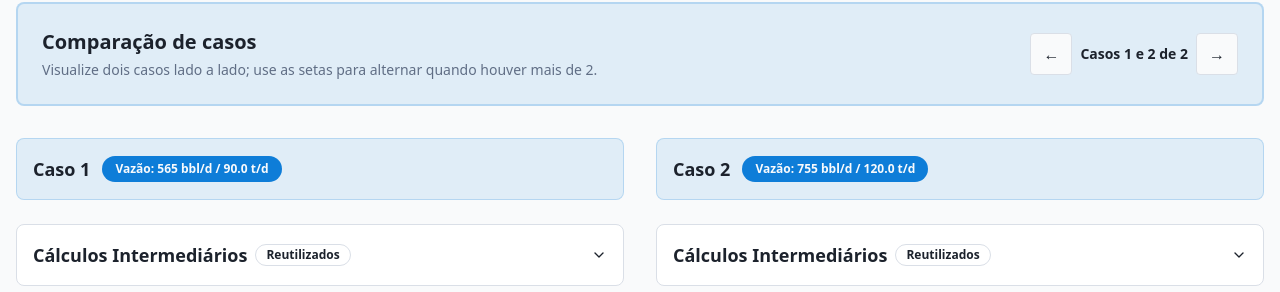
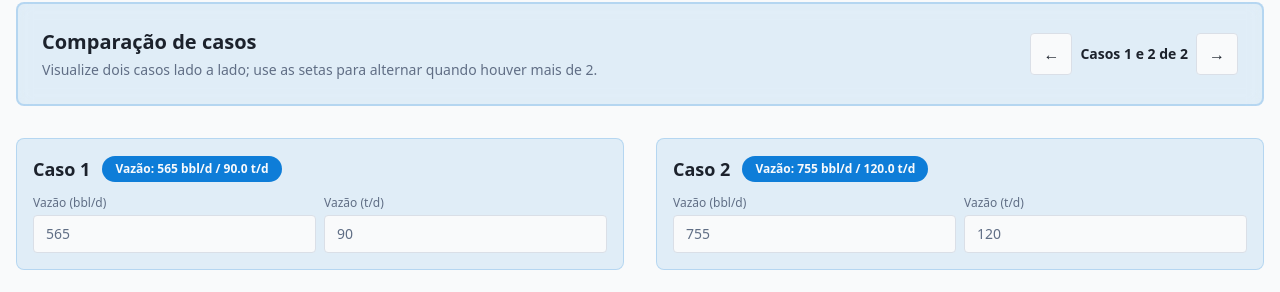
Before and after one commit to wendellpbarreto/steam-flood-analysis, a React (Vite) app: page / in a window 1280 px wide. Shown: the part 2286-2578 px from the top of the page. Built offline with nearby package versions, Linux system fonts and the light colour scheme.

Commit message:
feat: add sticky comparator header with inline case inputs

```diff
--- a/src/App.tsx
+++ b/src/App.tsx
@@ -11,6 +11,11 @@ import { EnergyCards } from "./components/EnergyCards";
 import { Alert, AlertDescription, AlertTitle } from "./components/ui/alert";
 import { Badge } from "./components/ui/badge";
 import { serigadoIVPreset, type PresetData } from "./data/presets";
+import {
+  bblPerDayToMetricTonsPerDay,
+  metricTonsPerDayToBblPerDay,
+} from "./lib/constants/conversions";
+import { syncSteamRateUnits } from "./lib/validation/steam-rate";
 import {
   calculateAllCases,
   type AreaCalculationResult,
@@ -73,6 +78,27 @@ function App() {
     );
   };
 
+  const updateCaseRate = (
+    caseIndex: number,
+    field: "rateBblPerDay" | "rateTonsPerDay",
+    value: number
+  ) => {
+    if (!data) return;
+    const updatedCases = data.cases.map((c, idx) => {
+      if (idx !== caseIndex) return c;
+      const next = { ...c };
+      if (field === "rateBblPerDay") {
+        next.rateBblPerDay = value;
+        next.rateTonsPerDay = bblPerDayToMetricTonsPerDay(value);
+      } else {
+        next.rateTonsPerDay = value;
+        next.rateBblPerDay = metricTonsPerDayToBblPerDay(value);
+      }
+      return syncSteamRateUnits(next);
+    });
+    setData({ ...data, cases: updatedCases });
+  };
+
   return (
     <div className="min-h-screen bg-background">
       <Header />
@@ -98,14 +124,14 @@ function App() {
             <div>
               <h2 className="text-2xl font-bold mb-6">Resultados dos Cálculos</h2>
 
-              <div className="bg-primary/10 p-6 rounded-lg border-2 border-primary/20 mb-8 flex flex-col gap-4 md:flex-row md:items-center md:justify-between">
+              <div className="sticky top-16 z-20 bg-primary/10 p-6 rounded-lg border-2 border-primary/20 mb-8 flex flex-col gap-4 md:flex-row md:items-center md:justify-between backdrop-blur">
                 <div>
                   <h3 className="text-xl font-bold mb-1">Comparação de casos</h3>
                   <p className="text-sm text-muted-foreground">
                     Visualize dois casos lado a lado; use as setas para alternar quando houver mais de 2.
                   </p>
                 </div>
-                <div className="flex items-center gap-2">
+                <div className="flex flex-wrap items-center gap-2">
                   <button
                     className="px-3 py-2 rounded border bg-background hover:bg-muted transition"
                     onClick={handlePrevWindow}
@@ -130,13 +156,45 @@ function App() {
               <div className="grid gap-8 md:grid-cols-2">
                 {visibleCases.map((result, idx) => (
                   <div key={`${result.caseName}-${idx}`} className="space-y-6">
-                    <div className="bg-primary/10 p-4 rounded-lg border border-primary/20">
+                    <div className="bg-primary/10 p-4 rounded-lg border border-primary/20 space-y-3">
                       <div className="flex flex-wrap items-center gap-3">
                         <h4 className="text-lg font-bold">{result.caseName}</h4>
                         <Badge variant="default" className="text-sm px-3 py-1">
                           Vazão: {result.rateBblPerDay} bbl/d
                           {result.rateTonsPerDay && ` / ${result.rateTonsPerDay.toFixed(1)} t/d`}
                         </Badge>
+                      </div>
+                      <div className="grid grid-cols-1 gap-2 sm:grid-cols-2">
+                        <label className="text-xs text-muted-foreground space-y-1">
+                          <span>Vazão (bbl/d)</span>
+                          <input
+                            type="number"
+                            className="w-full rounded border px-3 py-2 text-sm bg-background"
+                            value={result.rateBblPerDay}
+                            onChange={(e) =>
+                              updateCaseRate(
+                                caseWindowStart + idx,
+                                "rateBblPerDay",
+                                parseFloat(e.target.value) || 0
+                              )
+                            }
+                          />
+                        </label>
+                        <label className="text-xs text-muted-foreground space-y-1">
+                          <span>Vazão (t/d)</span>
+                          <input
+                            type="number"
+                            className="w-full rounded border px-3 py-2 text-sm bg-background"
+                            value={result.rateTonsPerDay ?? ""}
+                            onChange={(e) =>
+                              updateCaseRate(
+                                caseWindowStart + idx,
+                                "rateTonsPerDay",
+                                parseFloat(e.target.value) || 0
+                              )
+                            }
+                          />
+                        </label>
                       </div>
                     </div>
 
```
